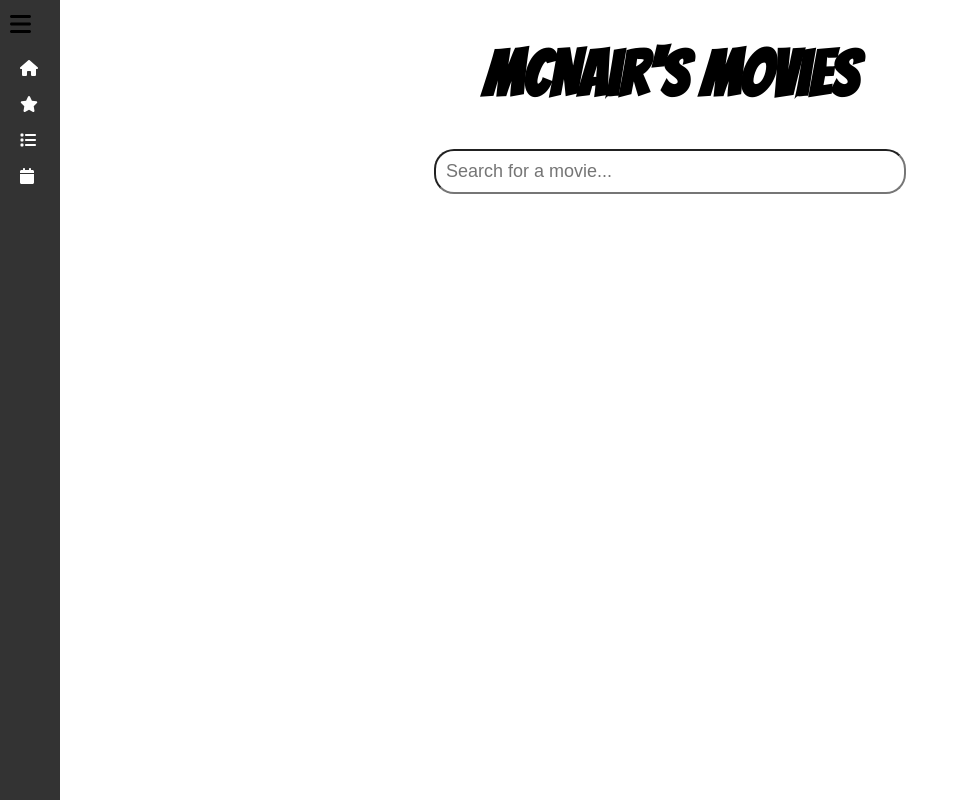
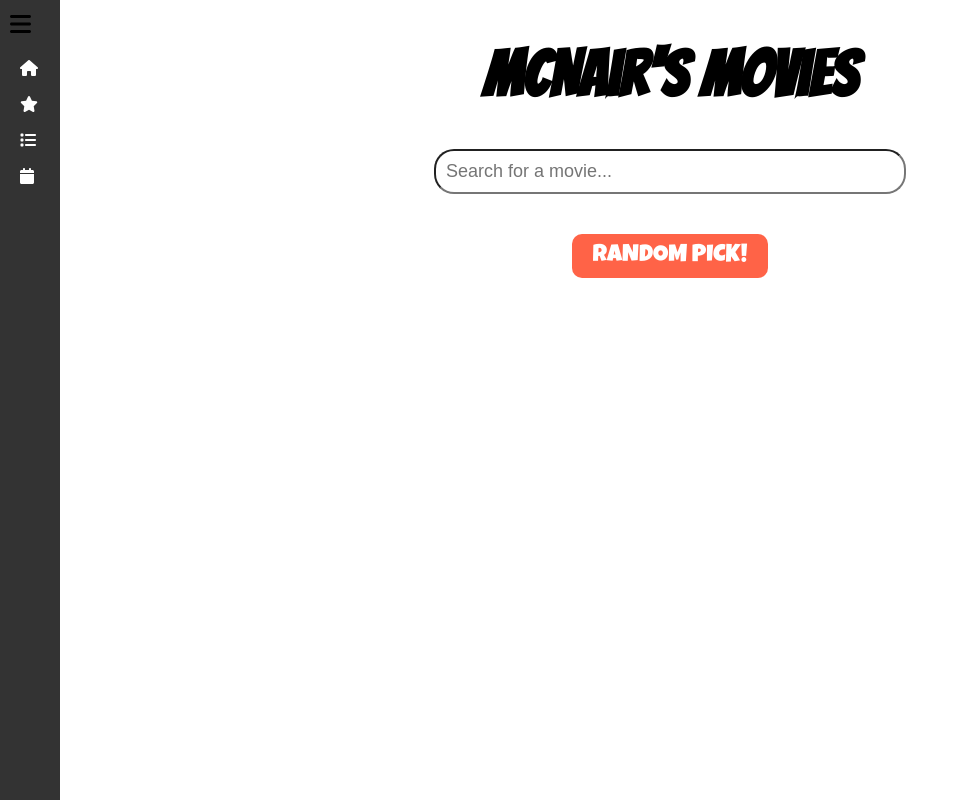
Before and after one commit to mcnairjm/Movie-Website, a React (Create React App) app: page / in a window 1280 px wide. Shown: the whole page, without its empty margins (0-959 px from the left). Built offline with nearby package versions, Linux system fonts and the light colour scheme.

Commit message:
fixed scroll issue and ensured background opacity

```diff
--- a/public/index.html
+++ b/public/index.html
@@ -4,6 +4,7 @@
     <meta charset="utf-8" />
     <link rel="icon" href="%PUBLIC_URL%/favicon.ico" />
     <link href="https://fonts.googleapis.com/css2?family=Bangers&display=swap" rel="stylesheet">
+    <link href="https://fonts.googleapis.com/css2?family=Luckiest+Guy&display=swap" rel="stylesheet">
     <meta name="viewport" content="width=device-width, initial-scale=1" />
     <meta name="theme-color" content="#000000" />
     <meta
--- a/src/components/Home.js
+++ b/src/components/Home.js
@@ -2,10 +2,48 @@ import React from 'react';
 import SearchBar from './SearchBar';
 
 function Home({ setSelectedMovie }) {
+  const handleRandomPick = () => {
+    const randomMovies = [
+      "tt0111161", // The Shawshank Redemption
+      "tt0068646", // The Godfather
+      "tt0468569", // The Dark Knight
+      "tt0071562", // The Godfather: Part II
+      "tt0108052", // Schindler's List
+      "tt0050083", // 12 Angry Men
+      // Add more movie IDs here...
+    ];
+    const randomId = randomMovies[Math.floor(Math.random() * randomMovies.length)];
+
+    fetch(`https://www.omdbapi.com/?apikey=987ac659&i=${randomId}&plot=full`)
+      .then(response => response.json())
+      .then(data => {
+        setSelectedMovie(data);
+      });
+  };
+
   return (
     <div style={{ textAlign: 'center' }}>
       <h1 style={{ fontFamily: 'Bangers, cursive', fontSize: '4rem', margin: '20px 0' }}>McNair's Movies</h1>
       <SearchBar setSelectedMovie={setSelectedMovie} />
+      <button
+        onClick={handleRandomPick}
+        style={{
+          marginTop: '20px',
+          padding: '10px 20px',
+          fontSize: '24px',
+          fontFamily: 'Luckiest Guy, cursive',
+          backgroundColor: '#ff6347',
+          color: '#fff',
+          border: 'none',
+          borderRadius: '10px',
+          cursor: 'pointer',
+          transition: 'transform 0.2s',
+        }}
+        onMouseEnter={e => e.target.style.transform = 'scale(1.1)'}
+        onMouseLeave={e => e.target.style.transform = 'scale(1)'}
+      >
+        RANDOM PICK!
+      </button>
     </div>
   );
 }
--- a/src/components/MovieCard.js
+++ b/src/components/MovieCard.js
@@ -57,8 +57,7 @@ function MovieCard({ movie }) {
           padding: '20px',
           boxSizing: 'border-box',
           display: 'flex',
-          flexDirection: 'column',
-          justifyContent: 'space-between'
+          flexDirection: 'column'
         }}>
           <div style={{
             position: 'absolute',
@@ -84,7 +83,7 @@ function MovieCard({ movie }) {
               style={{ fontSize: '36px', cursor: 'pointer', color: isInWatchlist ? 'green' : 'black' }}
             />
           </div>
-          <div style={{ paddingTop: '70px' }}>
+          <div style={{ paddingTop: '70px', flexGrow: 1, overflowY: 'auto', marginTop: '50px' }}> {/* Adjusted padding and added overflowY */}
             <h2 style={{ fontSize: '28px', margin: '0' }}>{movie.Title} <span style={{ fontSize: '22px', fontWeight: 'normal' }}>({movie.Year})</span></h2>
             <div style={{ marginTop: '5px' }}>
               <p style={{ fontSize: '14px', border: '1px solid black', display: 'inline-block', padding: '2px 4px', marginRight: '10px' }}>{movie.Rated}</p>
```
Also changed, not shown: src/components/SearchBar.js (line endings or trailing spaces).
